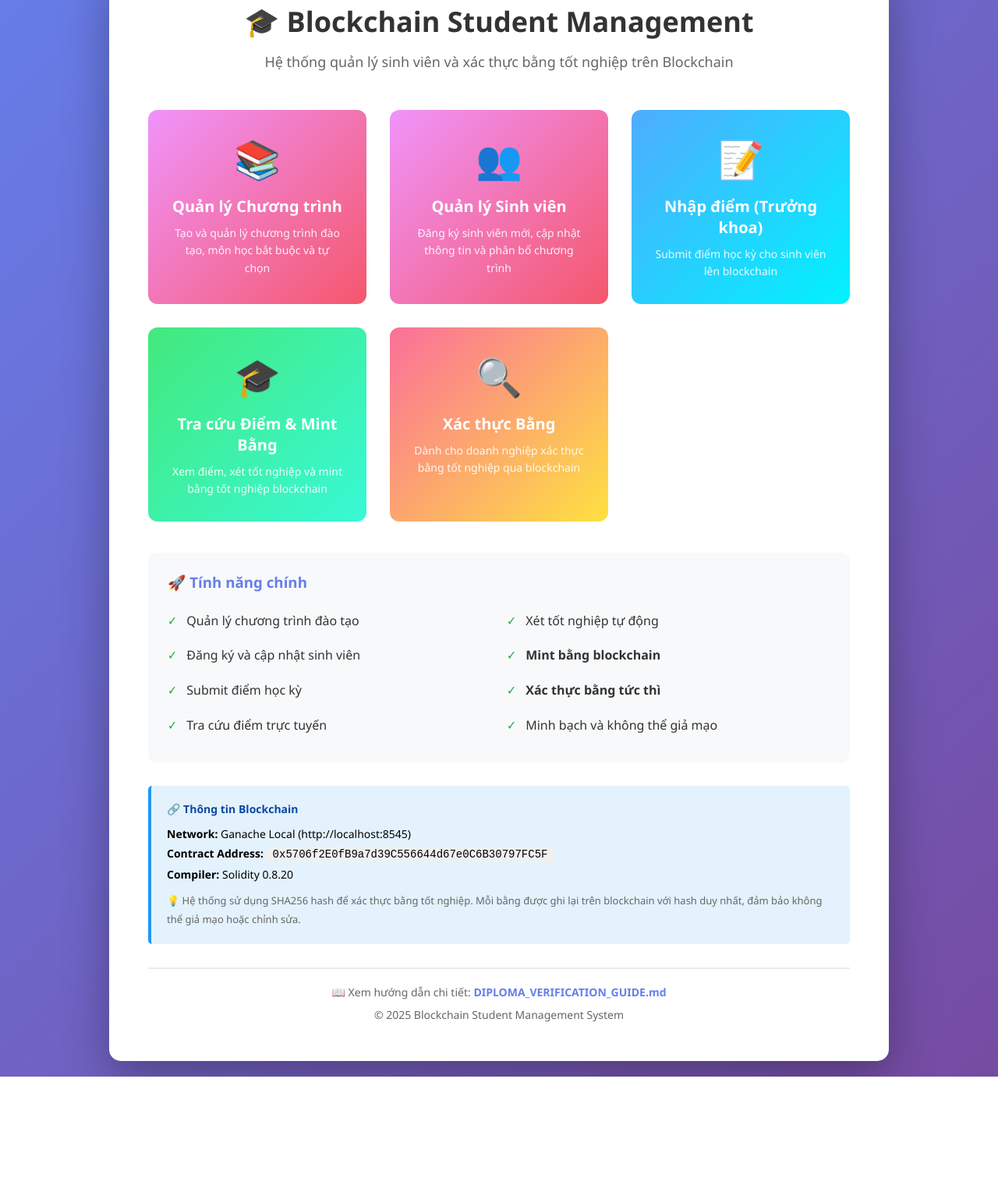
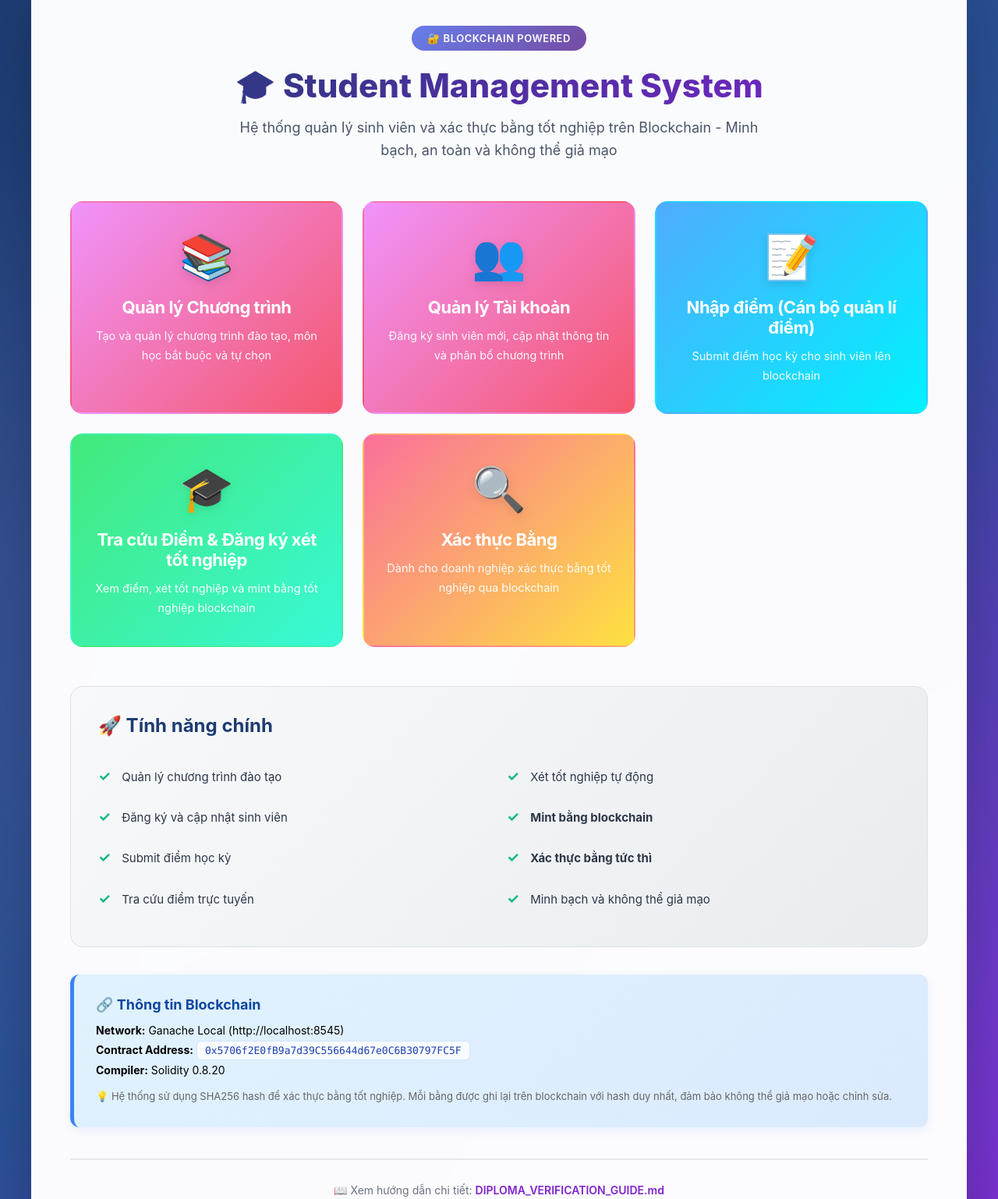
Before and after one commit to lh-dang/student-blockchain-system, a website: page frontend/index.html in a window 1280 px wide. Shown: the part 67-1605 px from the top of the page at 78% size. Before the commit the page ends 1448 px from the top, so only its background shows below. Drawn offline with Linux system fonts and the light colour scheme.

Commit message:
Chỉnh giao diện index.html

```diff
--- a/frontend/index.html
+++ b/frontend/index.html
@@ -10,125 +10,269 @@
       padding: 0;
       box-sizing: border-box;
     }
+
     body {
-      font-family: 'Segoe UI', Tahoma, Geneva, Verdana, sans-serif;
+      font-family: 'Inter', 'Segoe UI', Tahoma, Geneva, Verdana, sans-serif;
+      background: linear-gradient(135deg, #1e3c72 0%, #2a5298 50%, #7e22ce 100%);
+      min-height: 100vh;
+      padding: 40px 20px;
+      position: relative;
+      overflow-x: hidden;
+    }
+
+    body::before {
+      content: '';
+      position: absolute;
+      top: 0;
+      left: 0;
+      right: 0;
+      bottom: 0;
+      background:
+        radial-gradient(circle at 20% 50%, rgba(120, 119, 198, 0.3), transparent 50%),
+        radial-gradient(circle at 80% 80%, rgba(139, 92, 246, 0.3), transparent 50%);
+      pointer-events: none;
+    }
+
+    .container {
+      max-width: 1200px;
+      margin: 0 auto;
+      background: rgba(255, 255, 255, 0.98);
+      border-radius: 24px;
+      box-shadow: 0 25px 80px rgba(0, 0, 0, 0.25);
+      padding: 60px 50px;
+      text-align: center;
+      position: relative;
+      backdrop-filter: blur(10px);
+    }
+
+    .header-badge {
+      display: inline-block;
       background: linear-gradient(135deg, #667eea 0%, #764ba2 100%);
-      min-height: 100vh;
-      display: flex;
-      justify-content: center;
-      align-items: center;
-      padding: 20px;
+      color: white;
+      padding: 8px 20px;
+      border-radius: 50px;
+      font-size: 13px;
+      font-weight: 600;
+      letter-spacing: 0.5px;
+      margin-bottom: 20px;
+      text-transform: uppercase;
     }
-    .container {
-      max-width: 1000px;
-      background: white;
-      border-radius: 15px;
-      box-shadow: 0 20px 60px rgba(0,0,0,0.3);
-      padding: 50px;
-      text-align: center;
+
+    h1 {
+      color: #1a202c;
+      font-size: 42px;
+      font-weight: 800;
+      margin-bottom: 15px;
+      line-height: 1.2;
+      background: linear-gradient(135deg, #1e3c72 0%, #7e22ce 100%);
+      -webkit-background-clip: text;
+      -webkit-text-fill-color: transparent;
+      background-clip: text;
     }
-    h1 {
-      color: #333;
-      font-size: 36px;
-      margin-bottom: 15px;
-    }
+
     .subtitle {
-      color: #666;
+      color: #4a5568;
       font-size: 18px;
       margin-bottom: 50px;
+      font-weight: 400;
+      max-width: 700px;
+      margin-left: auto;
+      margin-right: auto;
+      line-height: 1.6;
     }
+
     .cards-grid {
       display: grid;
-      grid-template-columns: repeat(auto-fit, minmax(280px, 1fr));
-      gap: 30px;
-      margin-top: 40px;
+      grid-template-columns: repeat(auto-fit, minmax(300px, 1fr));
+      gap: 25px;
+      margin-top: 50px;
     }
+
     .card {
       background: linear-gradient(135deg, #667eea 0%, #764ba2 100%);
       color: white;
-      padding: 30px;
-      border-radius: 12px;
+      padding: 35px 28px;
+      border-radius: 16px;
       text-decoration: none;
-      transition: transform 0.3s, box-shadow 0.3s;
+      transition: all 0.4s cubic-bezier(0.175, 0.885, 0.32, 1.275);
       cursor: pointer;
+      position: relative;
+      overflow: hidden;
+      display: block;
+      border: 2px solid transparent;
     }
+
+    .card::before {
+      content: '';
+      position: absolute;
+      top: 0;
+      left: 0;
+      right: 0;
+      bottom: 0;
+      background: linear-gradient(135deg, rgba(255,255,255,0.1) 0%, rgba(255,255,255,0) 100%);
+      opacity: 0;
+      transition: opacity 0.3s;
+    }
+
     .card:hover {
-      transform: translateY(-5px);
-      box-shadow: 0 10px 30px rgba(0,0,0,0.3);
+      transform: translateY(-8px) scale(1.02);
+      box-shadow: 0 20px 40px rgba(0, 0, 0, 0.3);
+      border-color: rgba(255, 255, 255, 0.3);
     }
+
+    .card:hover::before {
+      opacity: 1;
+    }
+
     .card-icon {
-      font-size: 48px;
-      margin-bottom: 15px;
+      font-size: 56px;
+      margin-bottom: 18px;
+      display: block;
+      filter: drop-shadow(0 4px 6px rgba(0,0,0,0.1));
     }
+
     .card-title {
-      font-size: 20px;
-      font-weight: 600;
-      margin-bottom: 10px;
+      font-size: 22px;
+      font-weight: 700;
+      margin-bottom: 12px;
+      letter-spacing: -0.5px;
     }
+
     .card-desc {
-      font-size: 14px;
-      opacity: 0.9;
-      line-height: 1.6;
+      font-size: 14.5px;
+      opacity: 0.95;
+      line-height: 1.7;
+      font-weight: 400;
     }
+
     .admin-card {
       background: linear-gradient(135deg, #f093fb 0%, #f5576c 100%);
     }
+
     .dean-card {
       background: linear-gradient(135deg, #4facfe 0%, #00f2fe 100%);
     }
+
     .student-card {
       background: linear-gradient(135deg, #43e97b 0%, #38f9d7 100%);
     }
+
     .verify-card {
       background: linear-gradient(135deg, #fa709a 0%, #fee140 100%);
     }
+
     .info-section {
-      background: #f8f9fa;
-      padding: 25px;
-      border-radius: 10px;
-      margin-top: 40px;
+      background: linear-gradient(135deg, #f8f9fa 0%, #e9ecef 100%);
+      padding: 35px;
+      border-radius: 16px;
+      margin-top: 50px;
       text-align: left;
+      border: 1px solid #dee2e6;
     }
+
     .info-section h3 {
-      color: #667eea;
-      margin-bottom: 15px;
+      color: #1e3c72;
+      margin-bottom: 25px;
+      font-size: 24px;
+      font-weight: 700;
+      display: flex;
+      align-items: center;
+      gap: 10px;
     }
+
     .info-section ul {
       list-style: none;
       padding: 0;
     }
+
     .info-section li {
-      padding: 8px 0;
-      color: #333;
+      padding: 10px 0;
+      color: #2d3748;
       line-height: 1.8;
+      font-size: 15px;
     }
+
     .info-section li::before {
       content: "✓ ";
-      color: #28a745;
+      color: #10b981;
       font-weight: bold;
-      margin-right: 8px;
+      margin-right: 10px;
+      font-size: 18px;
     }
+
     .contract-info {
-      margin-top: 30px;
-      padding: 20px;
-      background: #e3f2fd;
-      border-left: 4px solid #2196F3;
-      border-radius: 5px;
+      margin-top: 35px;
+      padding: 28px;
+      background: linear-gradient(135deg, #e0f2fe 0%, #dbeafe 100%);
+      border-left: 5px solid #3b82f6;
+      border-radius: 12px;
       font-size: 14px;
       text-align: left;
+      box-shadow: 0 4px 12px rgba(59, 130, 246, 0.1);
     }
+
+    .contract-info h4 {
+      color: #1e40af;
+      margin-bottom: 15px;
+      font-size: 18px;
+      font-weight: 700;
+    }
+
     .contract-info code {
-      background: #f0f0f0;
-      padding: 2px 8px;
-      border-radius: 3px;
-      font-family: monospace;
+      background: rgba(255, 255, 255, 0.8);
+      padding: 4px 10px;
+      border-radius: 6px;
+      font-family: 'Monaco', 'Courier New', monospace;
+      font-size: 13px;
+      color: #1e40af;
+      border: 1px solid rgba(59, 130, 246, 0.2);
+    }
+
+    .footer {
+      margin-top: 40px;
+      padding-top: 30px;
+      border-top: 2px solid #e5e7eb;
+      color: #6b7280;
+      font-size: 14px;
+    }
+
+    .footer a {
+      color: #7e22ce;
+      text-decoration: none;
+      font-weight: 600;
+      transition: color 0.3s;
+    }
+
+    .footer a:hover {
+      color: #6b21a8;
+      text-decoration: underline;
+    }
+
+    @media (max-width: 768px) {
+      .container {
+        padding: 40px 30px;
+      }
+
+      h1 {
+        font-size: 32px;
+      }
+
+      .cards-grid {
+        grid-template-columns: 1fr;
+        gap: 20px;
+      }
+
+      .info-section > div {
+        grid-template-columns: 1fr !important;
+      }
     }
   </style>
 </head>
 <body>
   <div class="container">
-    <h1>🎓 Blockchain Student Management</h1>
-    <p class="subtitle">Hệ thống quản lý sinh viên và xác thực bằng tốt nghiệp trên Blockchain</p>
+    <div class="header-badge">🔐 Blockchain Powered</div>
+    <h1>🎓 Student Management System</h1>
+    <p class="subtitle">Hệ thống quản lý sinh viên và xác thực bằng tốt nghiệp trên Blockchain - Minh bạch, an toàn và không thể giả mạo</p>
 
     <div class="cards-grid">
       <!-- Admin Programs -->
@@ -143,7 +287,7 @@
       <!-- Admin Students -->
       <a href="admin_students.html" class="card admin-card">
         <div class="card-icon">👥</div>
-        <div class="card-title">Quản lý Sinh viên</div>
+        <div class="card-title">Quản lý Tài khoản</div>
         <div class="card-desc">
           Đăng ký sinh viên mới, cập nhật thông tin và phân bổ chương trình
         </div>
@@ -152,7 +296,7 @@
       <!-- Dean -->
       <a href="dean_students.html" class="card dean-card">
         <div class="card-icon">📝</div>
-        <div class="card-title">Nhập điểm (Trưởng khoa)</div>
+        <div class="card-title">Nhập điểm (Cán bộ quản lí điểm)</div>
         <div class="card-desc">
           Submit điểm học kỳ cho sinh viên lên blockchain
         </div>
@@ -161,7 +305,7 @@
       <!-- Student Portal -->
       <a href="student.html" class="card student-card">
         <div class="card-icon">🎓</div>
-        <div class="card-title">Tra cứu Điểm & Mint Bằng</div>
+        <div class="card-title">Tra cứu Điểm & Đăng ký xét tốt nghiệp</div>
         <div class="card-desc">
           Xem điểm, xét tốt nghiệp và mint bằng tốt nghiệp blockchain
         </div>
@@ -206,10 +350,10 @@
         </div>
       </div>
     </div>
-
-    <div style="margin-top: 30px; padding-top: 20px; border-top: 2px solid #e9ecef; color: #666; font-size: 14px;">
-      <p>📖 Xem hướng dẫn chi tiết: <a href="DIPLOMA_VERIFICATION_GUIDE.md" style="color: #667eea; text-decoration: none; font-weight: 600;">DIPLOMA_VERIFICATION_GUIDE.md</a></p>
-      <p style="margin-top: 10px;">© 2025 Blockchain Student Management System</p>
+    <div class="footer">
+      <p>📖 Xem hướng dẫn chi tiết: <a href="DIPLOMA_VERIFICATION_GUIDE.md">DIPLOMA_VERIFICATION_GUIDE.md</a></p>
+      <p style="margin-top: 15px; font-weight: 500;">© 2025 Blockchain Student Management System - Powered by Ethereum & Solidity</p>
+    </div>tyle="margin-top: 10px;">© 2025 Blockchain Student Management System</p>
     </div>
   </div>
 </body>
```
